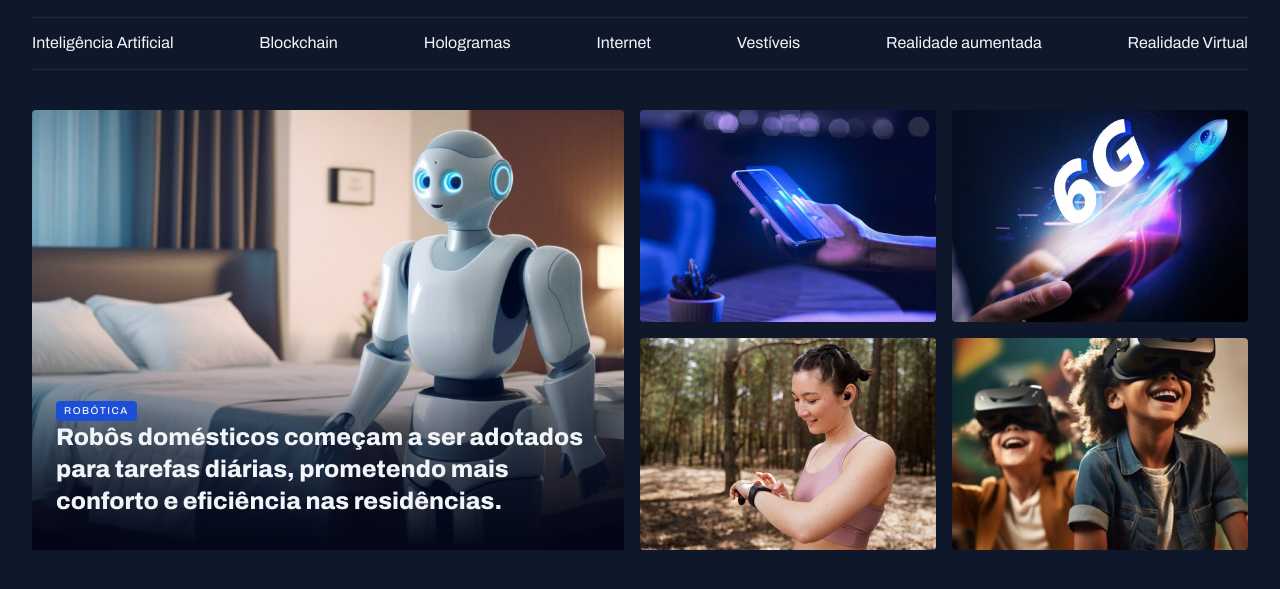
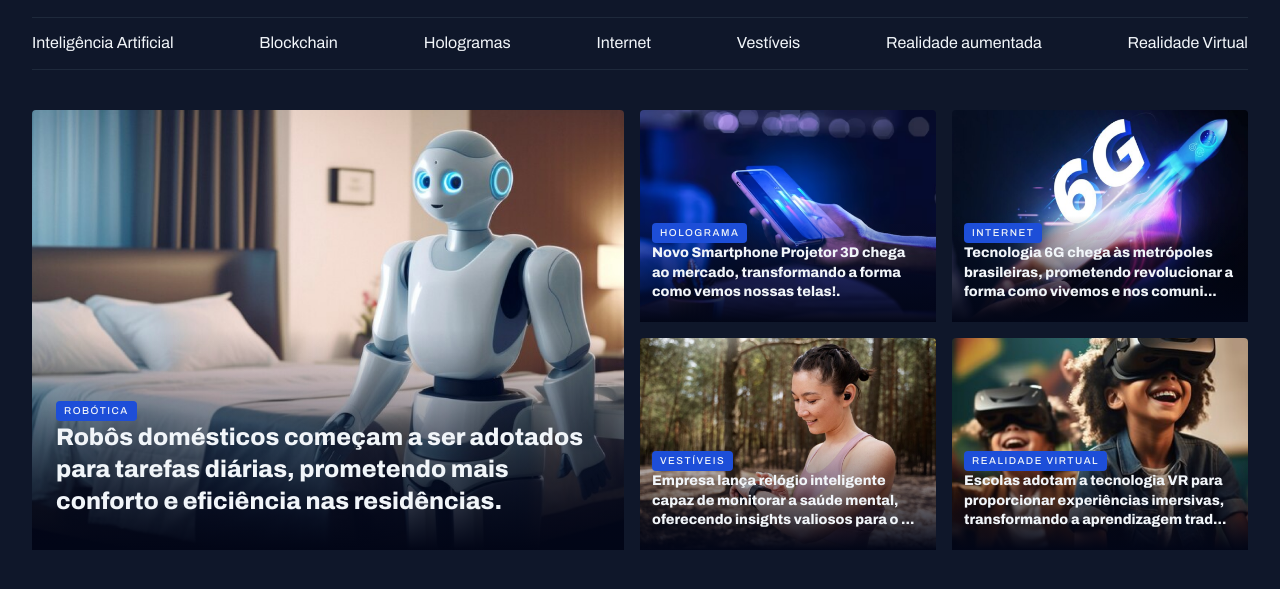
Before and after one commit to gardinnn/Portal-de-noticias, a plain HTML site: page index.html in a window 1280 px wide. Shown: the part 45-634 px from the top of the page. Drawn offline with Linux system fonts and the light colour scheme.

Commit message:
finalizando a seção destaques

```diff
--- a/index.html
+++ b/index.html
@@ -46,10 +46,40 @@
 
         </figure>
           <div class="grid grid-col-2 gap-16">
-              <div><img src="imagens/Image 02.png" alt=""></div>
-              <div><img src="imagens/Image 03.png" alt=""></div>
-              <div><img src="imagens/Image 04.png" alt=""></div>
-              <div><img src="imagens/Image 05.png" alt=""></div>
+            <figure class="card">
+              <img src="imagens/Image 02.png" alt="">
+              <figcaption>
+                <span class="content-tag">Holograma</span>
+                <h2 class="text-lg">Novo Smartphone Projetor 3D chega ao mercado, transformando a forma como vemos nossas telas!.</h2>
+           </figcaption>
+
+            </figure>
+            <figure class="card">
+                <img src="imagens/Image 03.png" alt="">
+                <figcaption>
+                    <span class="content-tag">Internet</span>
+                    <h2 class="text-lg">Tecnologia 6G chega às metrópoles brasileiras, prometendo revolucionar a forma como vivemos e nos comuni...</h2>
+               </figcaption>
+
+            </figure>
+
+            <figure class="card">
+                <img src="imagens/Image 04.png" alt="">
+                <figcaption>
+                    <span class="content-tag">Vestíveis</span>
+                    <h2 class="text-lg">Empresa lança relógio inteligente capaz de monitorar a saúde mental, oferecendo insights valiosos para o ...
+                    </h2>
+               </figcaption>
+
+            </figure>
+            <figure class="card">
+                <img src="imagens/Image 05.png" alt="">
+                <figcaption>
+                    <span class="content-tag">Realidade Virtual</span>
+                    <h2 class="text-lg">Escolas adotam a tecnologia VR para proporcionar experiências imersivas, transformando a aprendizagem trad...
+                    </h2>
+               </figcaption>
+            </figure>
           </div>
 
         </section>
--- a/style.css
+++ b/style.css
@@ -113,6 +113,10 @@ main{
 
             padding: 24px;
 
+            &:has(.text-lg){
+                padding: 12px;
+            }
+
             h2{
                 margin-bottom: 8px;
             }
```
